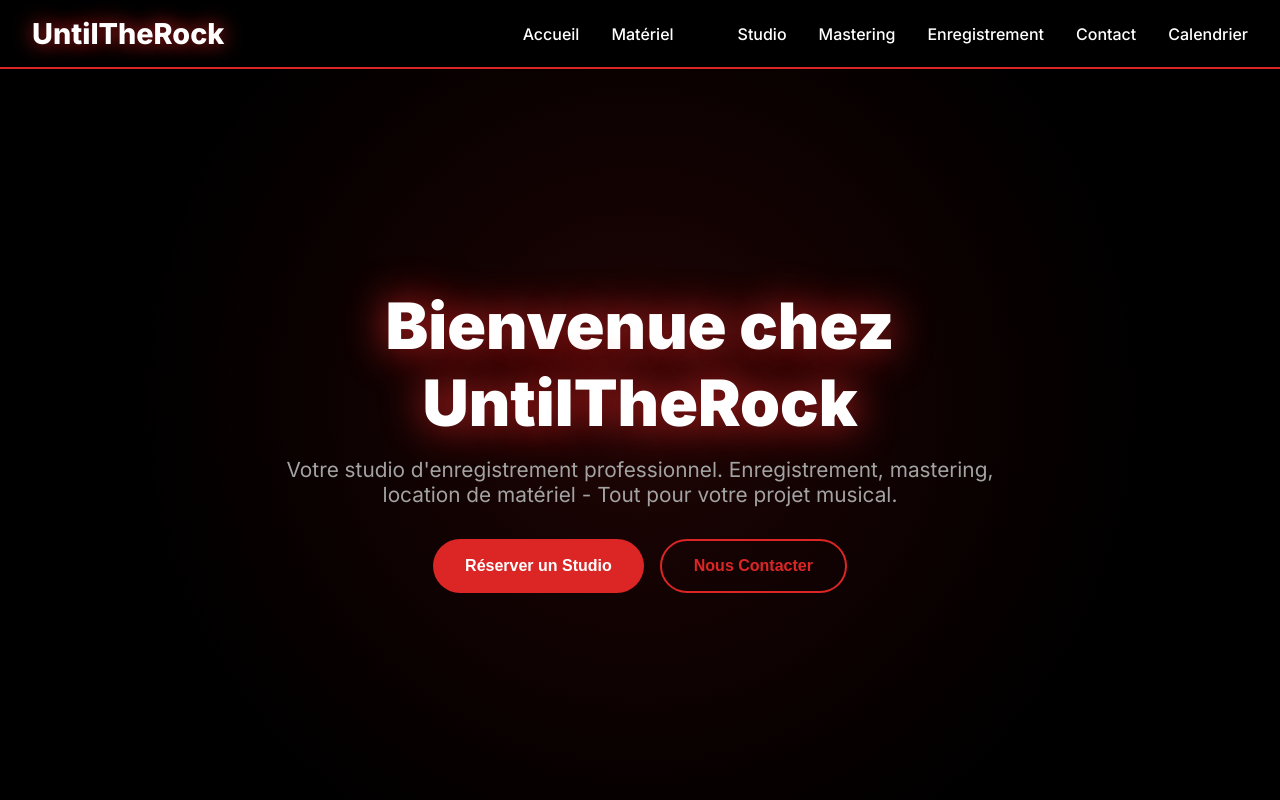
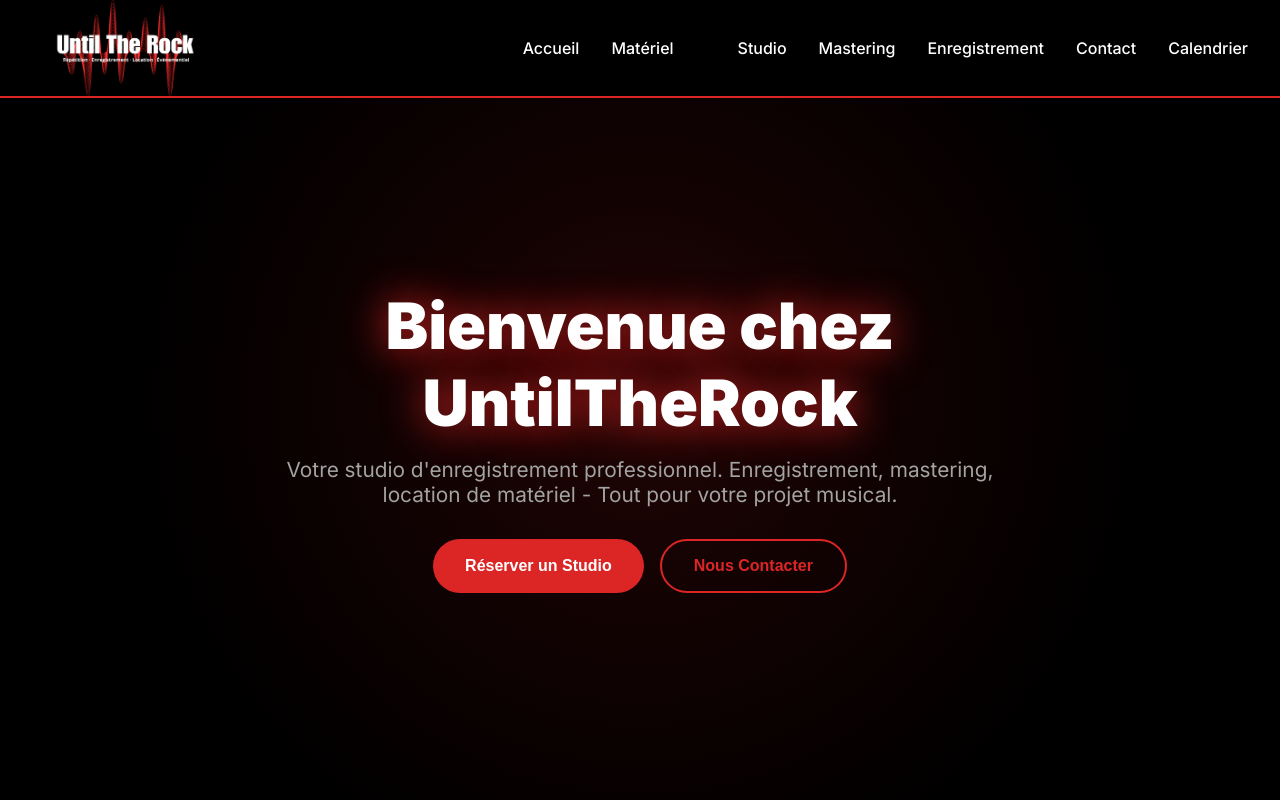
Before and after one commit to conndardspherique/UntilTheRock_studio, a plain HTML site: page frontend/index.html in a window 1280 px wide. Shown: the top 800 px of the page. Drawn offline with Linux system fonts and the light colour scheme.

Commit message:
logo update
Update logo + css

```diff
--- a/frontend/css/style1.css
+++ b/frontend/css/style1.css
@@ -29,7 +29,7 @@
   background: rgba(0, 0, 0, 0.95);
   backdrop-filter: blur(10px);
   z-index: 1000;
-  padding: 1rem 0;
+  padding: 0.5rem 0;
   border-bottom: 2px solid var(--primary);
   transition: all 0.3s ease;
 }
@@ -40,6 +40,9 @@
 }
 
 .nav-container {
+  height: 80px;
+  display: flex;
+  align-items: center;
   max-width: 1400px;
   margin: 0 auto;
   padding: 0 2rem;
@@ -55,6 +58,18 @@
   cursor: pointer;
   transition: transform 0.3s ease;
   text-shadow: 0 0 20px var(--primary);
+}
+
+.logo img {
+    height: 105px;       /* ajuste entre 50 et 70px selon le rendu */
+    width: auto;
+    display: block;
+    object-fit: contain;
+    transition: transform 0.3s ease;
+}
+
+.logo img:hover {
+  transform: scale(1.05);
 }
 
 .logo:hover {
--- a/frontend/index.html
+++ b/frontend/index.html
@@ -13,7 +13,9 @@
     <!-- Navbar -->
     <nav class="navbar">
         <div class="nav-container">
-            <div class="logo" onclick="navigateTo('/')">UntilTheRock</div>
+            <div class="logo" onclick="navigateTo('/')">
+                <img src="/assets/uploads/images/UntilTheRock.png" alt="logo UntilTheRock">
+            </div>
             <ul class="nav-links">
                 <li><a href="/" onclick="navigateTo('/'); return false;" class="active">Accueil</a></li>
                 <li><a href="/reservation-materiel" onclick="navigateTo('/reservation-materiel'); return false;">Matériel</a></li>
```
Also changed, not shown: frontend/assets/uploads/images/UntilTheRock.png (added).
